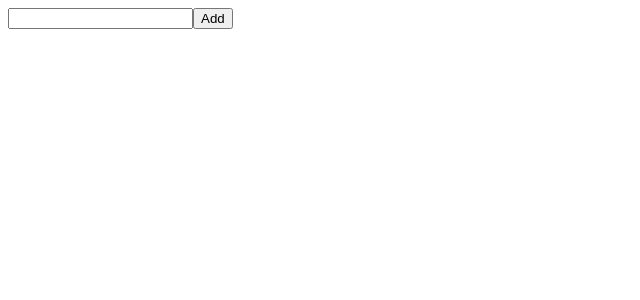
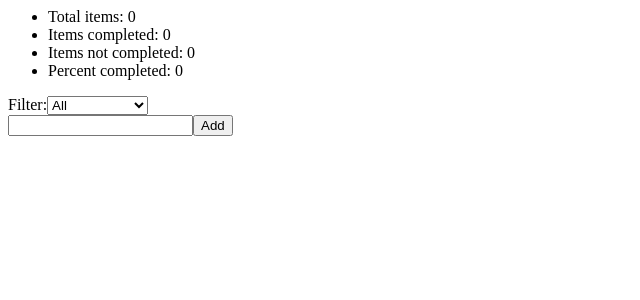
Before and after one commit to ViniGom3/sample-recoiljs, a React (Create React App) app: page / in a window 1280 px wide. Shown: the top 300 px of the page, without its empty margins (0-640 px from the left). Built offline with nearby package versions, Linux system fonts and the light colour scheme.

Commit message:
2 files modified, 4 added, 1 deleted

```diff
--- a/index.tsx
+++ b/index.tsx
@@ -1,6 +1,5 @@
 import React, { useState } from 'react';
 import { render } from 'react-dom';
-import { RecoilRoot, atom, useRecoilState, useRecoilValue, useSetRecoilState } from 'recoil';
 
 import App from './App'
 
--- a/src/TodoList.tsx
+++ b/src/TodoList.tsx
@@ -2,21 +2,25 @@
 import { useRecoilValue } from 'recoil'
 
 import TodoItemCreator from './TodoItemCreator'
+import TodoListFilters from './TodoListFilters'
+import TodoListStats from './TodoListStats'
 import TodoItem from './TodoItem'
 
 import { todoListState } from './atoms'
+import { filteredTodoListState } from './selectors'
 
 export default function TodoList() {
-  const todoList = useRecoilValue(todoListState);
+  // const todoList = useRecoilValue(todoListState);
+  const todoList = useRecoilValue(filteredTodoListState);
 
   return (
     <>
-      {/* <TodoListStats /> */}
-      {/* <TodoListFilters /> */}
+      <TodoListStats />
+      <TodoListFilters />
       <TodoItemCreator />
 
       {todoList.map((todoItem) => (
-        <TodoItem key={todoItem.id} item={todoItem} />
+        <TodoItem item={todoItem} key={todoItem.id} />
       ))}
     </>
   );
--- /dev/null
+++ b/src/TodoListFilters.tsx
@@ -0,0 +1,25 @@
+import React from 'react'
+import { useRecoilState } from 'recoil'
+
+import { todoListFilterState } from './atoms'
+
+export default function TodoListFilters() {
+    console.log('[%s ]{', todoListFilterState)
+
+  const [filter, setFilter] = useRecoilState(todoListFilterState);
+
+  const updateFilter = ({target: {value}}) => {
+    setFilter(value);
+  };
+
+  return (
+    <>
+      Filter:
+      <select value={filter} onChange={updateFilter}>
+        <option value="Show All">All</option>
+        <option value="Show Completed">Completed</option>
+        <option value="Show Uncompleted">Uncompleted</option>
+      </select>
+    </>
+  );
+}
--- /dev/null
+++ b/src/TodoListStats.tsx
@@ -0,0 +1,24 @@
+import React from 'react'
+import { useRecoilValue } from 'recoil'
+
+import { todoListStatsState } from './selectors'
+
+export default function TodoListStats() {
+  const {
+    totalNum,
+    totalCompletedNum,
+    totalUncompletedNum,
+    percentCompleted,
+  } = useRecoilValue(todoListStatsState);
+
+  const formattedPercentCompleted = Math.round(percentCompleted);
+
+  return (
+    <ul>
+      <li>Total items: {totalNum}</li>
+      <li>Items completed: {totalCompletedNum}</li>
+      <li>Items not completed: {totalUncompletedNum}</li>
+      <li>Percent completed: {formattedPercentCompleted}</li>
+    </ul>
+  );
+}
--- /dev/null
+++ b/src/selectors.ts
@@ -0,0 +1,39 @@
+import { selector } from 'recoil';
+
+import { todoListFilterState, todoListState } from './atoms';
+
+export const filteredTodoListState = selector({
+  key: 'filteredTodoListState',
+  get: ({ get }) => {
+    const filter = get(todoListFilterState);
+    const list = get(todoListState);
+
+    switch (filter) {
+      case 'Show Completed':
+        return list.filter(item => item.isComplete);
+      case 'Show Uncompleted':
+        return list.filter(item => !item.isComplete);
+      default:
+        return list;
+    }
+  }
+});
+
+export const todoListStatsState = selector({
+  key: 'todoListStatsState',
+  get: ({ get }) => {
+    const todoList = get(todoListState);
+    const totalNum = todoList.length;
+    const totalCompletedNum = todoList.filter(item => item.isComplete).length;
+    const totalUncompletedNum = totalNum - totalCompletedNum;
+    const percentCompleted =
+      totalNum === 0 ? 0 : (totalCompletedNum / totalNum) * 100;
+
+    return {
+      totalNum,
+      totalCompletedNum,
+      totalUncompletedNum,
+      percentCompleted
+    };
+  }
+});
```
Also changed, not shown: src/atoms.ts (renamed from src/atoms/index.ts).
